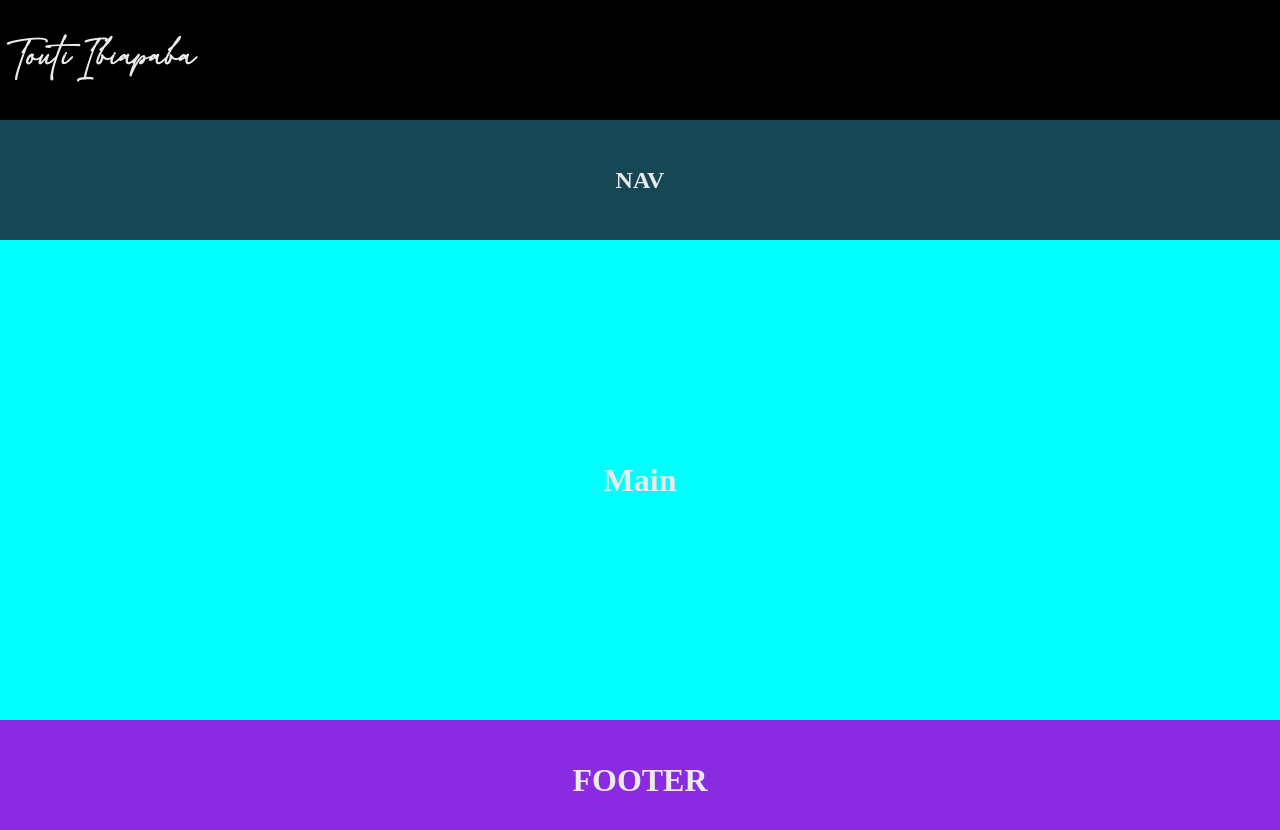
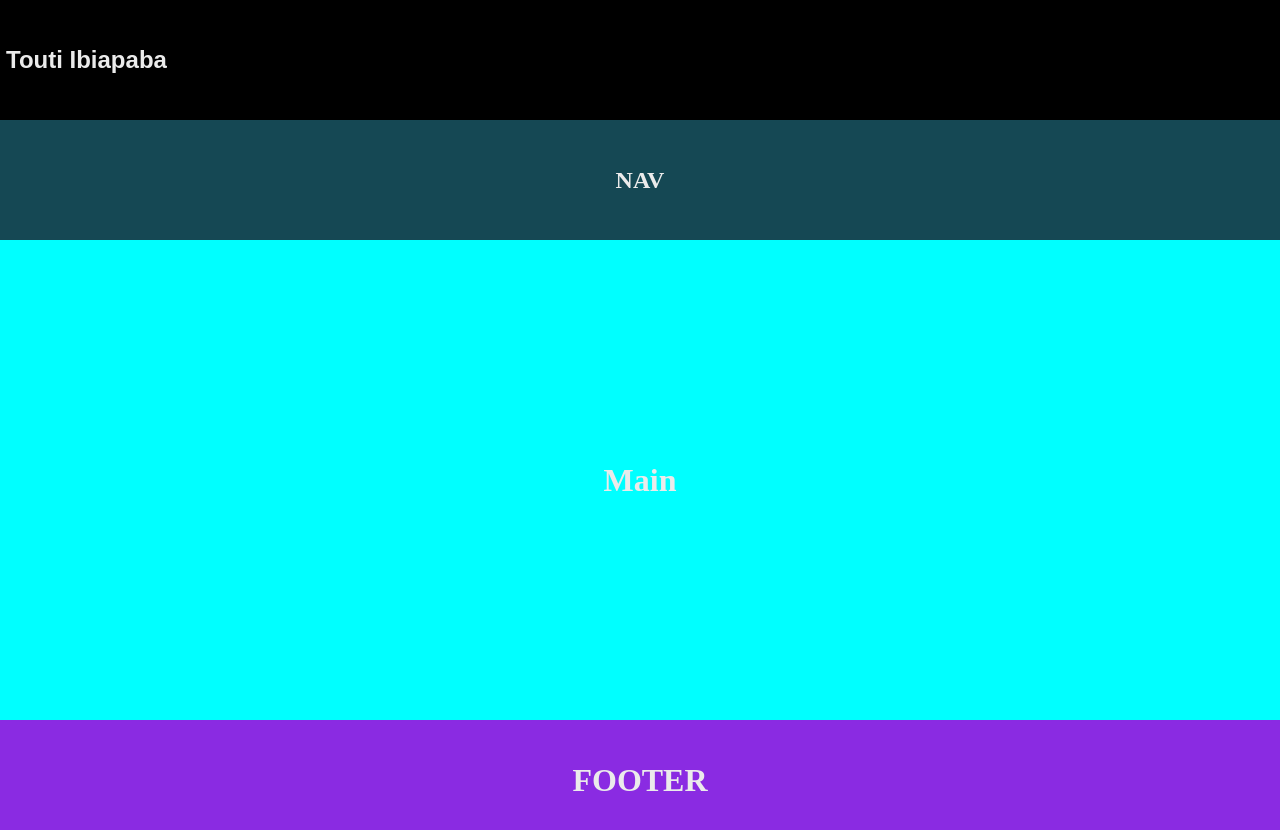
Before and after one commit to BitsolutionCompany/bot, a React (Create React App) app: page / in a window 1280 px wide. Shown: the top 830 px of the page. Built offline with nearby package versions, Linux system fonts and the light colour scheme.

Commit message:
Correção de erro

```diff
--- a/src/components/style/Logo.modules.css
+++ b/src/components/style/Logo.modules.css
@@ -1,7 +1,7 @@
-@font-face {
+/* @font-face {
     font-family: Breathney;
     src: url('\./fonts/Breathney Demo.ttf');
-}
+} */
 
 .box{
 
@@ -10,7 +10,7 @@
 .name h1{
     color: #ebebeb;
     text-align: center;
-    font-family: Breathney;
+    font-family: Arial;
     font-size: 1.5rem;
 }
 
```
